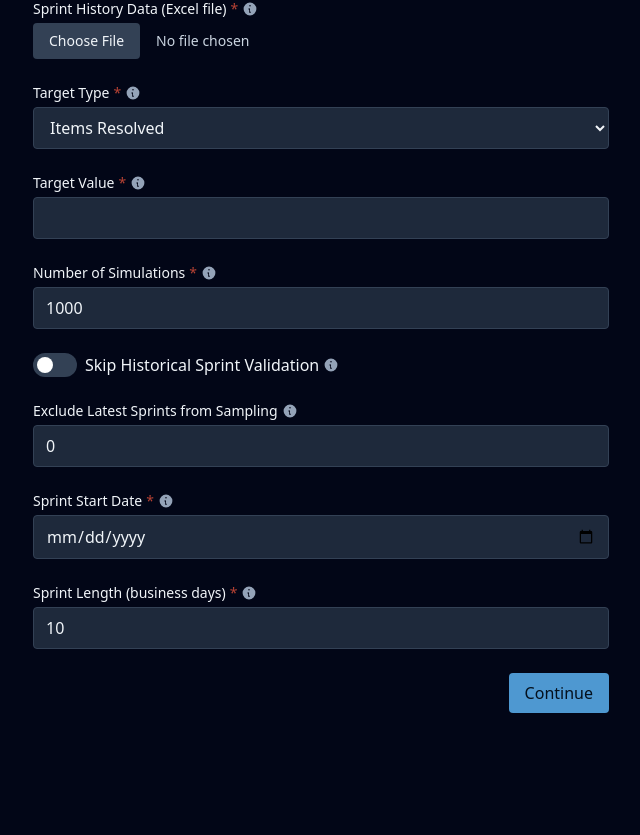
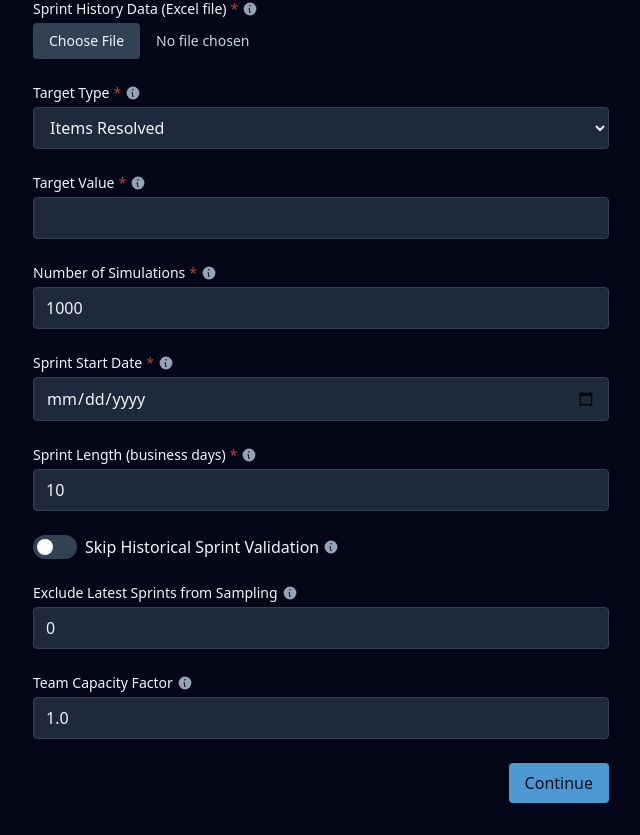
Before and after one commit to ricardocunha1/MonteCarloSimulation, a Flask app: page / in a window 1280 px wide. Shown: the part 155-990 px from the top of the page, without its empty margins (319-959 px from the left). Before the commit the page ends 868 px from the top, so only its background shows below. Run offline with Flask 3, Linux system fonts and the light colour scheme; some libraries are stand-ins or nearby versions.

Commit message:
Increase simulation cap to 20000 and add Team Capacity Factor; update related documentation and validation

```diff
--- a/src/app/routes.py
+++ b/src/app/routes.py
@@ -31,6 +31,7 @@ DEFAULT_FORM_VALUES = {
     "exclude_latest_sprints": "0",
     "sprint_start_date": "",
     "sprint_length": "10",
+    "team_capacity_factor": "1.0",
 }
 
 
@@ -45,6 +46,9 @@ def _rebuild_values(form):
         ),
         "sprint_start_date": form.get("sprint_start_date", ""),
         "sprint_length": form.get("sprint_length", DEFAULT_FORM_VALUES["sprint_length"]),
+        "team_capacity_factor": form.get(
+            "team_capacity_factor", DEFAULT_FORM_VALUES["team_capacity_factor"]
+        ),
     }
 
 
@@ -87,9 +91,10 @@ def _run_and_render(summary, params: dict):
         num_simulations = int(params.get("num_simulations"))
         sprint_start_date = datetime.strptime(params.get("sprint_start_date"), "%Y-%m-%d").date()
         sprint_length = int(float(params.get("sprint_length")))
+        team_capacity_factor = float(params.get("team_capacity_factor") or 1.0)
 
         pool = summary[summary["In Sampling Pool"] == True]  # noqa: E712
-        values = pool[target_type].to_numpy()
+        values = pool[target_type].to_numpy() * team_capacity_factor
         if values.size == 0:
             raise SimulationError(
                 "No sprints are available in the sampling pool. Adjust 'Exclude "
--- a/src/app/services/validation.py
+++ b/src/app/services/validation.py
@@ -3,7 +3,7 @@ from datetime import datetime
 from werkzeug.datastructures import FileStorage
 
 VALID_TARGET_TYPES = {"Items Resolved", "Story Points"}
-MAX_SIMULATIONS = 5000
+MAX_SIMULATIONS = 20000
 
 
 def validate_parameters(form, file: FileStorage | None) -> list[str]:
@@ -43,6 +43,10 @@ def validate_parameters(form, file: FileStorage | None) -> list[str]:
             "Exclude Latest Sprints from Sampling must be a non-negative whole number."
         )
 
+    team_capacity_factor = form.get("team_capacity_factor", "")
+    if team_capacity_factor and _parse_positive_number(team_capacity_factor) is None:
+        errors.append("Team Capacity Factor must be a positive number.")
+
     return errors
 
 
--- a/src/app/templates/input.html
+++ b/src/app/templates/input.html
@@ -41,10 +41,28 @@
     <div>
         <label class="flex items-center gap-1 text-sm font-medium mb-1" for="num_simulations">
             Number of Simulations <span style="color: var(--cm-red);">*</span>
-            {{ info_icon("Number of Monte Carlo simulations to run.") }}
+            {{ info_icon("Number of Monte Carlo simulations to run. Maximum of 20000 simulations.") }}
         </label>
         <input class="w-full rounded bg-slate-800 border border-slate-700 px-3 py-2"
                type="number" step="1" id="num_simulations" name="num_simulations" value="{{ values.num_simulations }}" required>
+    </div>
+
+    <div>
+        <label class="flex items-center gap-1 text-sm font-medium mb-1" for="sprint_start_date">
+            Sprint Start Date <span style="color: var(--cm-red);">*</span>
+            {{ info_icon("The start date of the first sprint of the simulation.") }}
+        </label>
+        <input class="w-full rounded bg-slate-800 border border-slate-700 px-3 py-2"
+               type="date" id="sprint_start_date" name="sprint_start_date" value="{{ values.sprint_start_date }}" required>
+    </div>
+
+    <div>
+        <label class="flex items-center gap-1 text-sm font-medium mb-1" for="sprint_length">
+            Sprint Length (business days) <span style="color: var(--cm-red);">*</span>
+            {{ info_icon("The length of each sprint in business days.") }}
+        </label>
+        <input class="w-full rounded bg-slate-800 border border-slate-700 px-3 py-2"
+               type="number" step="1" id="sprint_length" name="sprint_length" value="{{ values.sprint_length }}" required>
     </div>
 
     <div class="flex items-center gap-2">
@@ -69,21 +87,12 @@
     </div>
 
     <div>
-        <label class="flex items-center gap-1 text-sm font-medium mb-1" for="sprint_start_date">
-            Sprint Start Date <span style="color: var(--cm-red);">*</span>
-            {{ info_icon("The start date of the first sprint of the simulation.") }}
+        <label class="flex items-center gap-1 text-sm font-medium mb-1" for="team_capacity_factor">
+            Team Capacity Factor
+            {{ info_icon('The team capacity factor relative to the historical data. 1.0 means same capacity, 1.2 means 20% additional capacity. Multiplies Items Resolved and Story Points when running the simulation.') }}
         </label>
         <input class="w-full rounded bg-slate-800 border border-slate-700 px-3 py-2"
-               type="date" id="sprint_start_date" name="sprint_start_date" value="{{ values.sprint_start_date }}" required>
-    </div>
-
-    <div>
-        <label class="flex items-center gap-1 text-sm font-medium mb-1" for="sprint_length">
-            Sprint Length (business days) <span style="color: var(--cm-red);">*</span>
-            {{ info_icon("The length of each sprint in business days.") }}
-        </label>
-        <input class="w-full rounded bg-slate-800 border border-slate-700 px-3 py-2"
-               type="number" step="1" id="sprint_length" name="sprint_length" value="{{ values.sprint_length }}" required>
+               type="number" step="0.01" min="0.01" id="team_capacity_factor" name="team_capacity_factor" value="{{ values.team_capacity_factor }}">
     </div>
 
     <div class="flex justify-end">
```
Also changed, not shown: CLAUDE.md (+1 -1 lines), specs/data_input.md (+3 -0 lines), specs/data_validation.md (+1 -1 lines), specs/montecarlosimulation.md (+1 -0 lines), tests/test_execute_route.py (+31 -8 lines), tests/test_input_route.py (+16 -2 lines), README.md.
